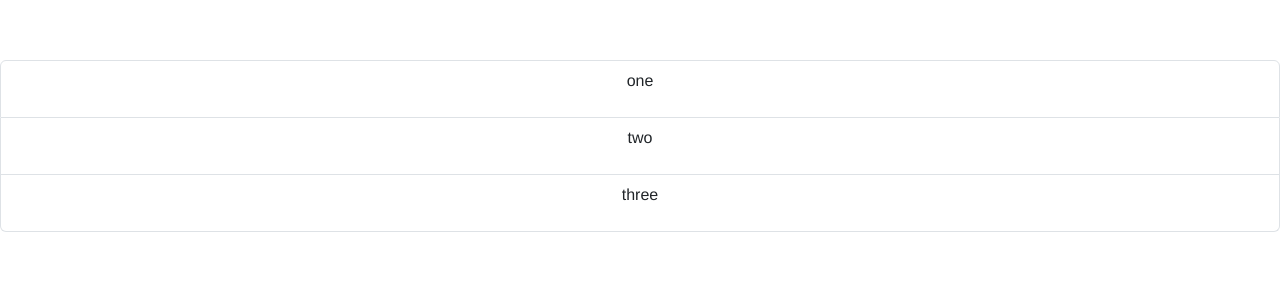
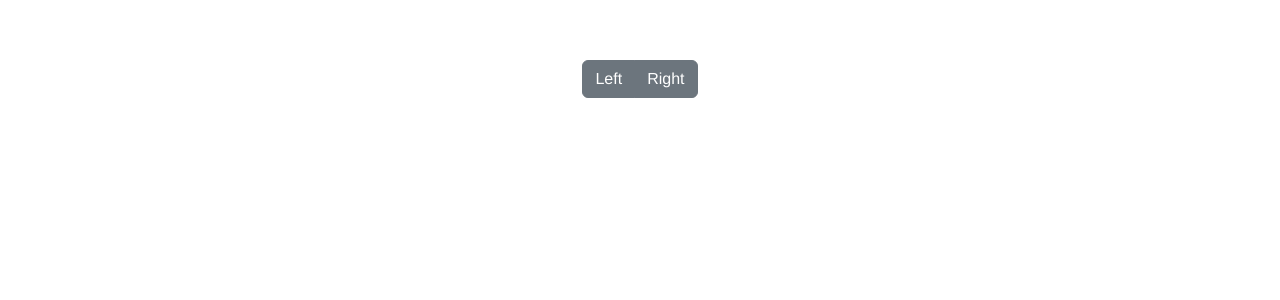
Before and after one commit to AnnaKhiz/Vue_hillel_KhizhniakAnna, a Vue app: page / in a window 1280 px wide. Shown: the top 300 px of the page. Built offline with nearby package versions, Linux system fonts and the light colour scheme.

Commit message:
add button group

```diff
--- a/src/App.vue
+++ b/src/App.vue
@@ -1,20 +1,14 @@
 <template>
-  <list-group>
-    <template #list-items>
-      <li class="list-group-item"><p>one</p></li>
-      <li class="list-group-item"><p>two</p></li>
-      <li class="list-group-item"><p>three</p></li>
-    </template>
-  </list-group>
+  <btn-group-component />
 </template>
 
 <script>
-import ListGroup from './components/ListGroup.vue'
+import BtnGroupComponent from './components/BtnGroupComponent.vue'
 
 export default {
   name: 'App',
   components: {
-    ListGroup
+    BtnGroupComponent
   }
 }
 </script>
--- /dev/null
+++ b/src/components/BtnGroupComponent.vue
@@ -0,0 +1,35 @@
+<template>
+  <div class="btn-group" role="group">
+    <button
+      type="button"
+      class="btn btn-secondary left"
+      :class="{active: isActiveButton === 'left'}"
+      @click="toggleButton('left')"
+    >Left</button>
+    <button
+      type="button"
+      class="btn btn-secondary right"
+      :class="{active: isActiveButton === 'right'}"
+      @click="toggleButton('right')"
+    >Right</button>
+  </div>
+</template>
+
+<script>
+export default {
+  name: 'BtnGroupComponent',
+  data() {
+    return {
+      isActiveButton: ''
+    }
+  },
+  methods: {
+    toggleButton(button) {
+      this.isActiveButton = button;
+    }
+  },
+}
+</script>
+<style scoped>
+
+</style>
--- a/src/components/ListGroup.vue
+++ /dev/null
@@ -1,17 +0,0 @@
-<template>
-  <ul class="list-group">
-    <slot name="list-items"></slot>
-  </ul>
-</template>
-
-<script>
-export default {
-  name: 'AlertComponent',
-  props: {
-
-  }
-}
-</script>
-<style scoped>
-
-</style>
```
